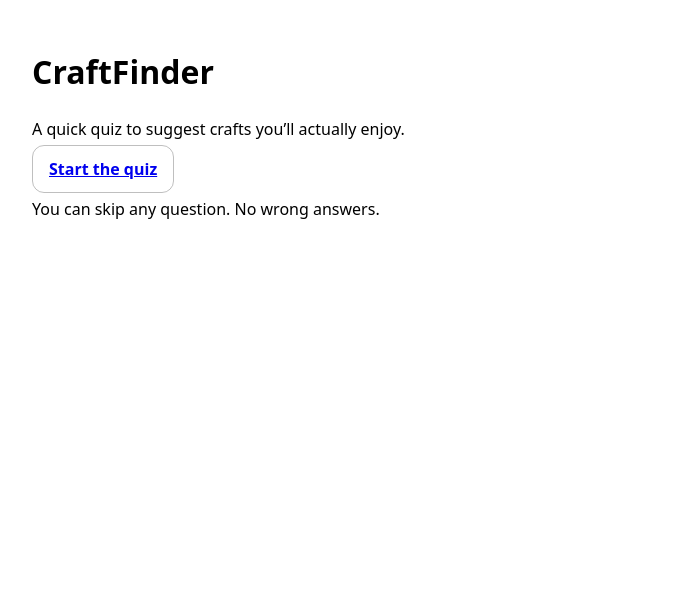
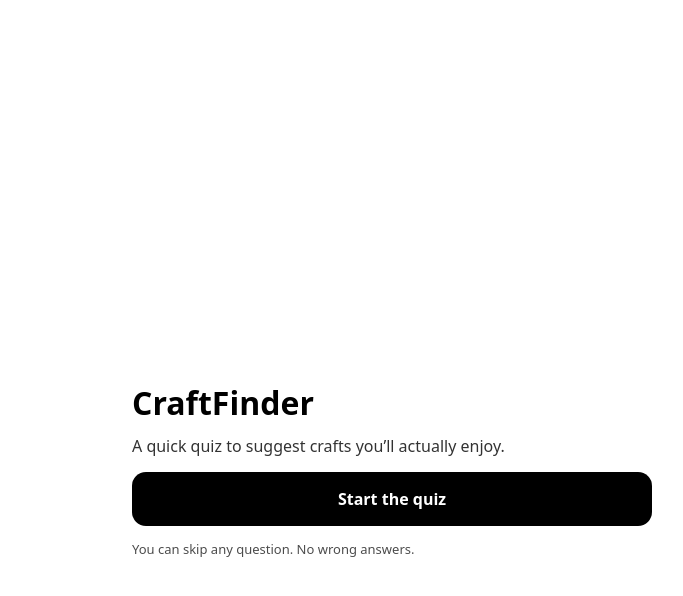
Before and after one commit to BParsons-Scope/CraftFinder, a Next.js app: page / in a window 1280 px wide. Shown: the top 596 px of the page, without its empty margins (248-931 px from the left). Built offline with nearby package versions, Linux system fonts and the light colour scheme.

Commit message:
Update page.module.css

```diff
--- a/app/page.module.css
+++ b/app/page.module.css
@@ -27,3 +27,51 @@
   border: 1px solid rgba(0, 0, 0, 0.15);
   margin-top: 12px;
 }
+
+/* app/page.module.css */
+.main {
+  min-height: 100dvh;
+  display: flex;
+  align-items: center;
+  justify-content: center;
+  padding: 24px;
+}
+
+.center {
+  width: 100%;
+  max-width: 520px;
+  display: flex;
+  flex-direction: column;
+  gap: 14px;
+}
+
+.title {
+  font-size: 32px;
+  line-height: 1.1;
+  margin: 0;
+}
+
+.subtitle {
+  font-size: 16px;
+  opacity: 0.8;
+  margin: 0;
+}
+
+.primaryButton {
+  display: inline-flex;
+  align-items: center;
+  justify-content: center;
+  padding: 14px 16px;
+  border-radius: 14px;
+  background: #000;
+  color: #fff;
+  text-decoration: none;
+  font-size: 16px;
+  font-weight: 600;
+}
+
+.smallNote {
+  font-size: 13px;
+  opacity: 0.7;
+  margin: 0;
+}
```
